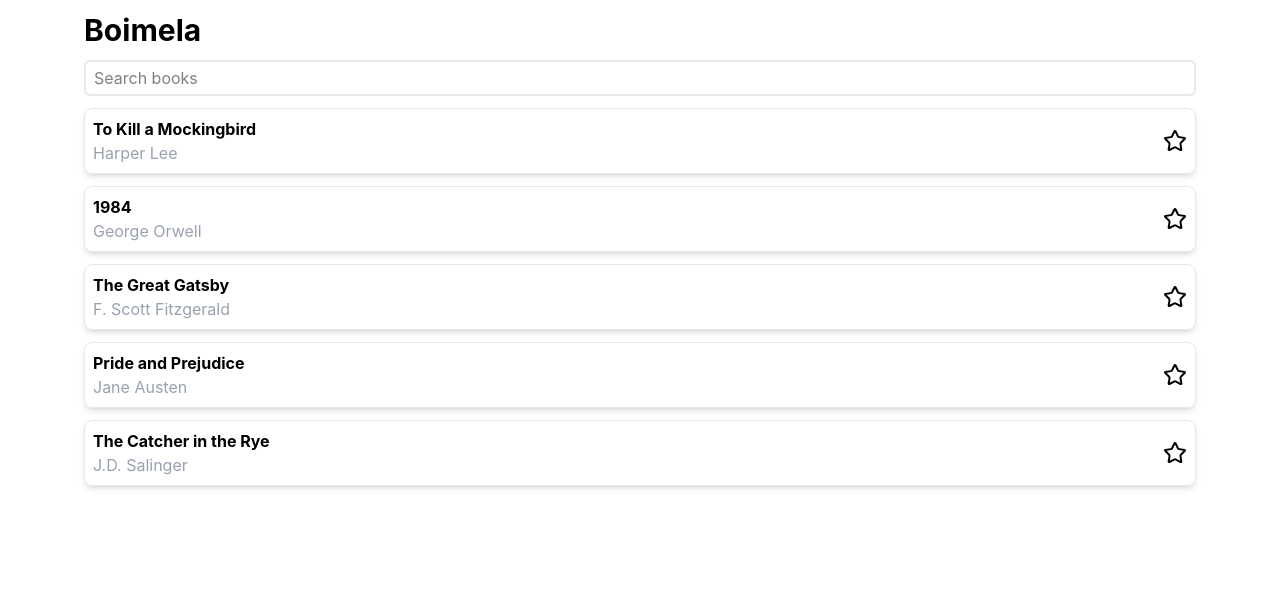
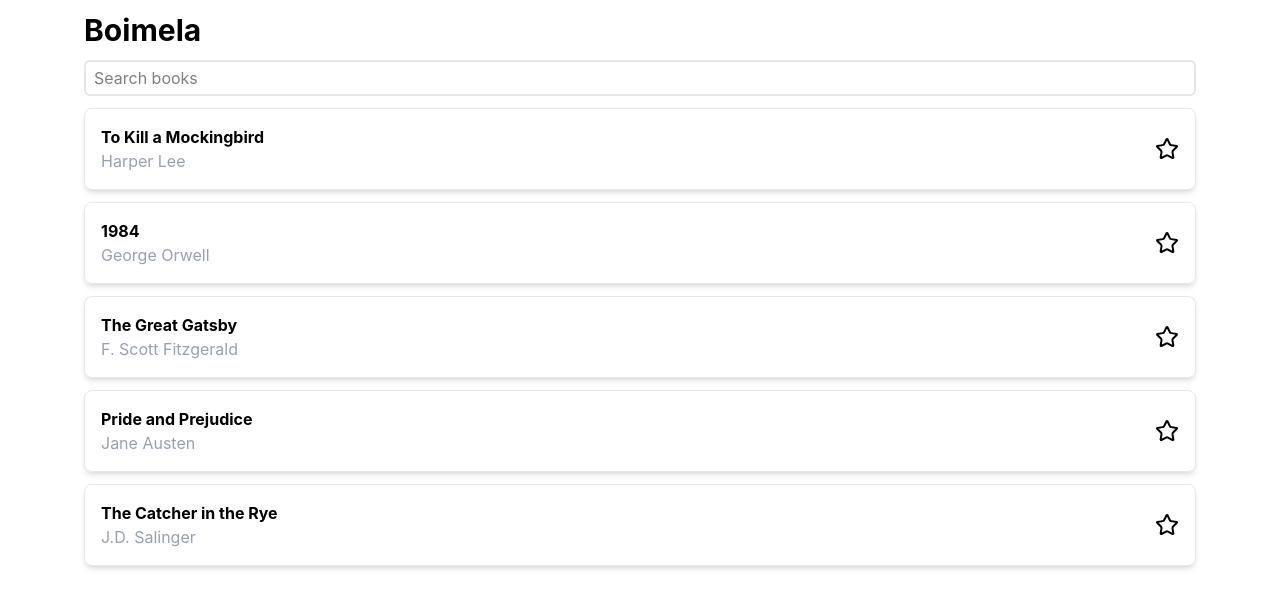
Before and after one commit to MainShakif/2-react-hierarchy, a React (Vite) app: page / in a window 1280 px wide. Shown: the top 608 px of the page. Built offline with nearby package versions, Linux system fonts and the light colour scheme.

Commit message:
Modify the padding of book row

```diff
--- a/src/BookRow.jsx
+++ b/src/BookRow.jsx
@@ -3,7 +3,7 @@ import FeatureBook from "./FeatureBook";
 
 function BookRow({ book }) {
   return (
-    <div className="shadow-md border border-gray-200 rounded-lg flex justify-between items-center p-2">
+    <div className="shadow-md border border-gray-200 rounded-lg flex justify-between items-center p-4">
       <BookDetails title={book.title} author={book.author} />
       <FeatureBook />
     </div>
```
